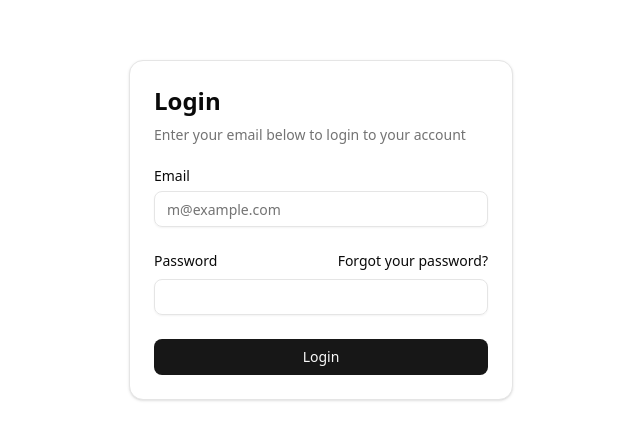
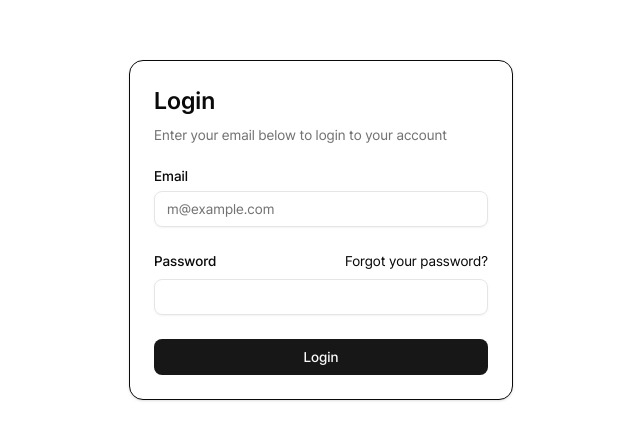
Before and after one commit to andongmin94/to-do, a Next.js app: page /auth/login in a window 1280 px wide. Shown: the part 170-610 px from the top of the page, without its empty margins (319-959 px from the left). Built offline with nearby package versions, Linux system fonts and the light colour scheme; no server answers.

Commit message:
Update globals.css

```diff
--- a/app/globals.css
+++ b/app/globals.css
@@ -116,10 +116,10 @@
 }
 
 @layer base {
-  * {
-    @apply border-border outline-ring/50;
-  }
   body {
-    @apply bg-background text-foreground;
+    font-family: var(--font-pretendard);
+    font-feature-settings:
+      "rlig" 1,
+      "calt" 1;
   }
 }
```
